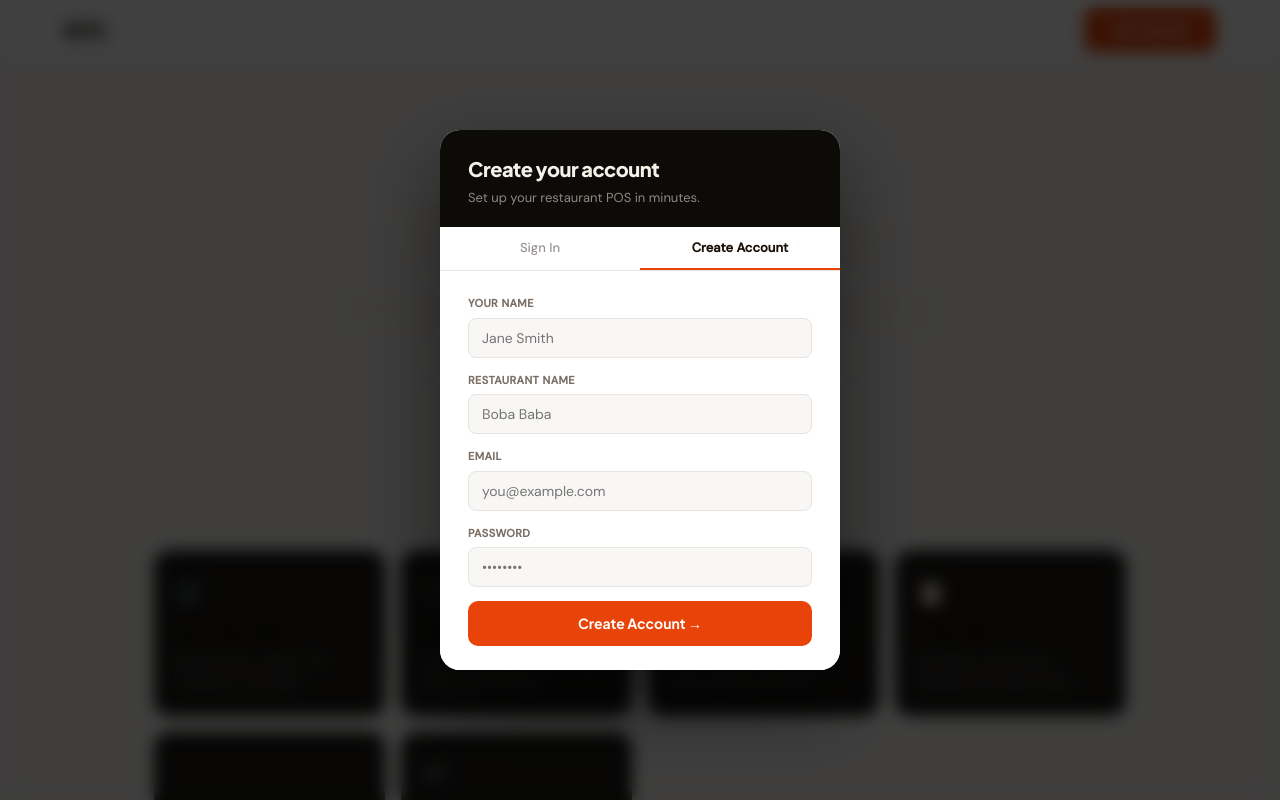
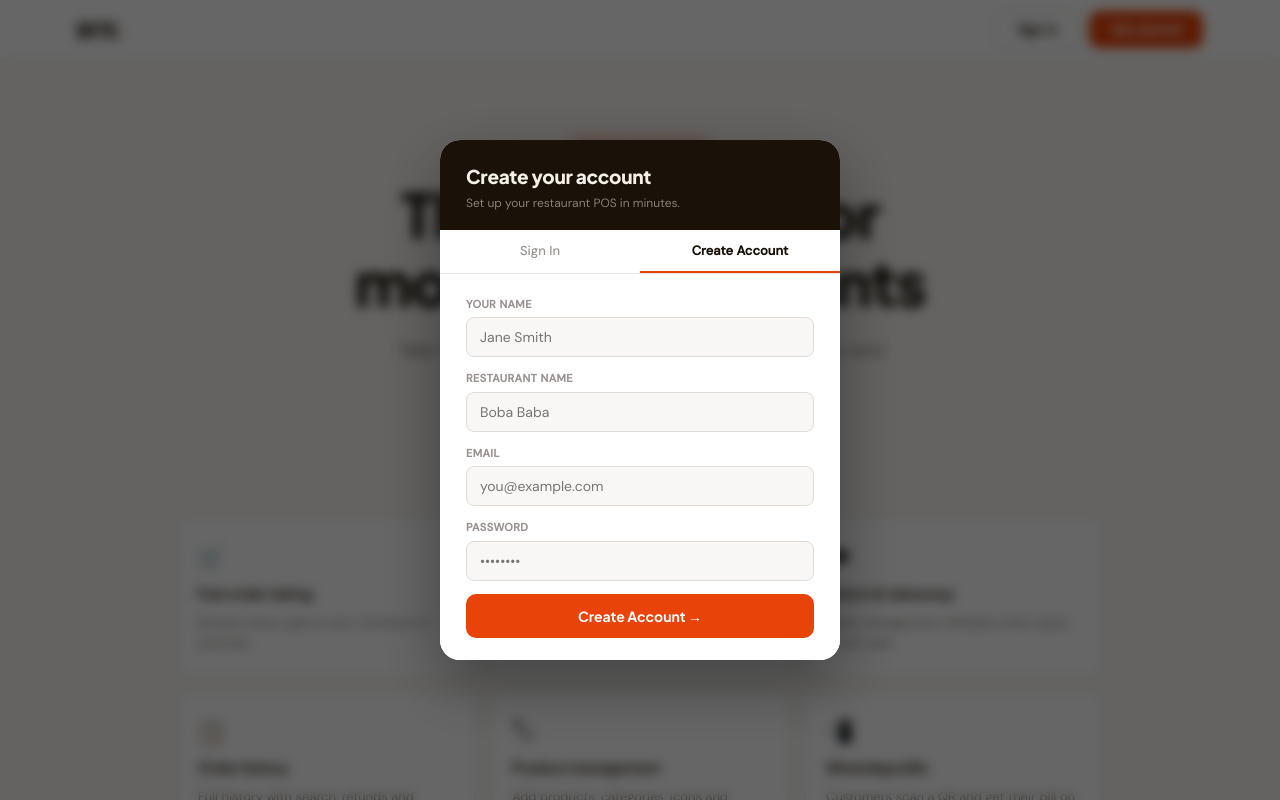
Before and after one commit to vlvvishnu/bit-poss, a React (Vite) app: page / in a window 1280 px wide. Both pictures are taken after a click on the button "Get started". Shown: the top 800 px of the page. Built offline with nearby package versions, Linux system fonts and the light colour scheme; no server answers.

Commit message:
fix: landing page fully hardcoded light colors, no CSS variables

```diff
--- a/src/pages/Landing.jsx
+++ b/src/pages/Landing.jsx
@@ -1,154 +1,101 @@
 import React, { useState } from 'react'
 import { supabase } from '../supabase'
-import { useStore } from '../store/useStore'
 
-const S = {
-  page: {
-    minHeight: '100vh', background: '#F9F7F4',
-    color: '#1A1208', display: 'flex', flexDirection: 'column',
-  },
-  nav: {
-    display: 'flex', alignItems: 'center', justifyContent: 'space-between',
-    padding: '0 5%', height: 60, flexShrink: 0,
-    background: '#fff',
-    borderBottom: '1px solid #e8e4e0',
-    position: 'sticky', top: 0, zIndex: 100,
-  },
-  logo: {
-    fontFamily: "'Plus Jakarta Sans'", fontWeight: 800, fontSize: 20,
-    color: '#1A1208', textDecoration: 'none', letterSpacing: '-0.5px',
-  },
-  dot: { color: 'var(--brand)' },
-  hero: {
-    flex: 1, display: 'flex', flexDirection: 'column',
-    alignItems: 'center', justifyContent: 'center',
-    padding: '80px 5% 60px', textAlign: 'center', gap: 24,
-  },
-  heroTag: {
-    display: 'inline-block',
-    background: 'var(--brand-lt)', color: 'var(--brand)',
-    border: '1px solid rgba(232,68,10,0.2)',
-    borderRadius: 20, padding: '4px 14px', fontSize: 12, fontWeight: 600,
-    letterSpacing: '0.3px', marginBottom: 8,
-  },
-  heroTitle: {
-    fontFamily: "'Plus Jakarta Sans'", fontWeight: 800,
-    fontSize: 'clamp(36px, 6vw, 64px)', lineHeight: 1.1,
-    letterSpacing: '-1.5px', color: 'var(--text)',
-    maxWidth: 700,
-  },
-  heroSub: {
-    fontSize: 'clamp(15px, 2vw, 18px)', color: 'var(--text2)',
-    maxWidth: 520, lineHeight: 1.6,
-  },
-  heroBtns: { display: 'flex', gap: 12, flexWrap: 'wrap', justifyContent: 'center' },
-  btnPrimary: {
-    background: 'var(--brand)', color: '#fff', border: 'none',
-    borderRadius: 'var(--r)', padding: '12px 28px',
-    fontWeight: 700, fontSize: 14, cursor: 'pointer',
-    transition: 'background 0.15s',
-  },
-  btnSecondary: {
-    background: 'transparent', color: 'var(--text)',
-    border: '1.5px solid var(--border2)',
-    borderRadius: 'var(--r)', padding: '12px 28px',
-    fontWeight: 600, fontSize: 14, cursor: 'pointer',
-    transition: 'border-color 0.15s',
-  },
-  features: {
-    display: 'grid', gridTemplateColumns: 'repeat(auto-fit, minmax(220px, 1fr))',
-    gap: 16, padding: '0 5% 80px', maxWidth: 1100, margin: '0 auto', width: '100%',
-  },
-  featureCard: {
-    background: 'var(--card)', border: '1px solid var(--border)',
-    borderRadius: 'var(--r-lg)', padding: '24px 20px', display: 'flex',
-    flexDirection: 'column', gap: 10,
-  },
-  featureIcon: { fontSize: 24 },
-  featureTitle: {
-    fontFamily: "'Plus Jakarta Sans'", fontWeight: 700, fontSize: 14,
-  },
-  featureSub: { fontSize: 13, color: 'var(--text2)', lineHeight: 1.5 },
-  footer: {
-    borderTop: '1px solid var(--border)', padding: '20px 5%',
-    textAlign: 'center', fontSize: 12, color: 'var(--text3)',
-  },
+// Landing page is ALWAYS light mode — completely isolated from theme system
+const L = {
+  page:    { minHeight:'100vh', background:'#F9F7F4', color:'#1A1208',
+             display:'flex', flexDirection:'column', fontFamily:"'DM Sans',sans-serif" },
+  nav:     { display:'flex', alignItems:'center', justifyContent:'space-between',
+             padding:'0 6%', height:60, flexShrink:0,
+             background:'#ffffff', borderBottom:'1px solid #e8e4df',
+             position:'sticky', top:0, zIndex:100 },
+  logo:    { fontFamily:"'Plus Jakarta Sans',sans-serif", fontWeight:800, fontSize:20,
+             color:'#1A1208', letterSpacing:'-0.5px' },
+  logoDot: { color:'#E8440A' },
+  btnPri:  { background:'#E8440A', color:'#fff', border:'none',
+             borderRadius:10, padding:'10px 22px', fontWeight:700,
+             fontSize:13, cursor:'pointer' },
+  btnSec:  { background:'transparent', color:'#1A1208',
+             border:'1.5px solid #d0cbc5', borderRadius:10,
+             padding:'9px 22px', fontWeight:600, fontSize:13, cursor:'pointer' },
+  hero:    { flex:1, display:'flex', flexDirection:'column', alignItems:'center',
+             justifyContent:'center', padding:'72px 5% 56px', textAlign:'center', gap:20 },
+  tag:     { display:'inline-block', background:'rgba(232,68,10,0.1)',
+             color:'#E8440A', border:'1px solid rgba(232,68,10,0.2)',
+             borderRadius:20, padding:'4px 14px', fontSize:12, fontWeight:600 },
+  h1:      { fontFamily:"'Plus Jakarta Sans',sans-serif", fontWeight:800,
+             fontSize:'clamp(34px,5.5vw,62px)', lineHeight:1.1,
+             letterSpacing:'-1.5px', color:'#1A1208', maxWidth:680 },
+  sub:     { fontSize:'clamp(15px,1.8vw,18px)', color:'#7A6E65',
+             maxWidth:500, lineHeight:1.65 },
+  heroBtns:{ display:'flex', gap:12, flexWrap:'wrap', justifyContent:'center' },
+  grid:    { display:'grid', gridTemplateColumns:'repeat(auto-fit,minmax(220px,1fr))',
+             gap:16, padding:'0 6% 72px', maxWidth:1080, margin:'0 auto', width:'100%' },
+  card:    { background:'#ffffff', border:'1px solid #e8e4df',
+             borderRadius:14, padding:'22px 20px',
+             display:'flex', flexDirection:'column', gap:9 },
+  cIcon:   { fontSize:22 },
+  cTitle:  { fontFamily:"'Plus Jakarta Sans',sans-serif", fontWeight:700,
+             fontSize:14, color:'#1A1208' },
+  cSub:    { fontSize:13, color:'#7A6E65', lineHeight:1.55 },
+  footer:  { borderTop:'1px solid #e8e4df', padding:'18px 6%',
+             textAlign:'center', fontSize:12, color:'#b0a89e' },
   // Auth overlay
-  overlay: {
-    position: 'fixed', inset: 0, zIndex: 200,
-    background: 'rgba(0,0,0,0.75)', backdropFilter: 'blur(8px)',
-    display: 'flex', alignItems: 'center', justifyContent: 'center',
-    padding: 16, animation: 'fadeIn 0.2s ease',
-  },
-  authCard: {
-    background: '#fff', borderRadius: 20, width: '100%', maxWidth: 400,
-    overflow: 'hidden', animation: 'popIn 0.2s ease',
-    boxShadow: '0 32px 80px rgba(0,0,0,0.5)',
-  },
-  authHead: {
-    background: 'var(--bg)', padding: '24px 28px 20px',
-  },
-  authTitle: {
-    fontFamily: "'Plus Jakarta Sans'", fontWeight: 800, fontSize: 20,
-    color: 'var(--text)', letterSpacing: '-0.5px',
-  },
-  authSub: { fontSize: 13, color: 'var(--text2)', marginTop: 4 },
-  authTabs: {
-    display: 'flex', borderBottom: '1px solid #e8e4e0', background: '#fff',
-  },
-  authBody: { padding: '24px 28px', background: '#fff', display: 'flex', flexDirection: 'column', gap: 14 },
-  label: { display: 'flex', flexDirection: 'column', gap: 6 },
-  labelText: { fontSize: 11, fontWeight: 700, color: '#7A6E65', textTransform: 'uppercase', letterSpacing: '0.4px' },
-  input: {
-    width: '100%', padding: '10px 13px',
-    border: '1.5px solid #e8e4e0', borderRadius: 8,
-    fontSize: 14, background: '#f9f7f5', color: '#1A1208',
-    outline: 'none', transition: 'border-color 0.15s',
-    fontFamily: "'DM Sans'",
-  },
-  authBtn: {
-    width: '100%', background: 'var(--brand)', color: '#fff',
-    border: 'none', borderRadius: 10, padding: '13px',
-    fontWeight: 700, fontSize: 14, cursor: 'pointer',
-    fontFamily: "'Plus Jakarta Sans'",
-    display: 'flex', alignItems: 'center', justifyContent: 'center', gap: 8,
-    transition: 'background 0.15s',
-  },
-  authErr: {
-    background: '#FEF2F2', border: '1px solid #FECACA',
-    borderRadius: 8, padding: '10px 12px',
-    fontSize: 13, color: '#DC2626',
-  },
-  authOk: {
-    background: '#F0FDF4', border: '1px solid #BBF7D0',
-    borderRadius: 8, padding: '10px 12px',
-    fontSize: 13, color: '#166534',
-  },
+  overlay: { position:'fixed', inset:0, zIndex:200,
+             background:'rgba(0,0,0,0.6)', backdropFilter:'blur(6px)',
+             display:'flex', alignItems:'center', justifyContent:'center',
+             padding:16 },
+  card2:   { background:'#ffffff', borderRadius:20, width:'100%',
+             maxWidth:400, overflow:'hidden',
+             boxShadow:'0 24px 64px rgba(0,0,0,0.35)' },
+  aHead:   { background:'#1A1208', padding:'22px 26px 18px' },
+  aTitle:  { fontFamily:"'Plus Jakarta Sans',sans-serif", fontWeight:800,
+             fontSize:19, color:'#F5F0E8', letterSpacing:'-0.3px' },
+  aSub:    { fontSize:12, color:'rgba(245,240,232,0.5)', marginTop:3 },
+  tabs:    { display:'flex', borderBottom:'1px solid #e8e4df',
+             background:'#fff' },
+  aBody:   { padding:'22px 26px', background:'#fff',
+             display:'flex', flexDirection:'column', gap:13 },
+  lbl:     { display:'flex', flexDirection:'column', gap:5 },
+  lblTxt:  { fontSize:11, fontWeight:700, color:'#9A9290',
+             textTransform:'uppercase', letterSpacing:'0.4px' },
+  inp:     { width:'100%', padding:'10px 13px',
+             border:'1.5px solid #e0dbd6', borderRadius:8,
+             fontSize:14, background:'#f9f7f5', color:'#1A1208',
+             outline:'none', fontFamily:"'DM Sans',sans-serif" },
+  aBtn:    { width:'100%', background:'#E8440A', color:'#fff', border:'none',
+             borderRadius:10, padding:'13px', fontWeight:700, fontSize:14,
+             cursor:'pointer', fontFamily:"'Plus Jakarta Sans',sans-serif",
+             display:'flex', alignItems:'center', justifyContent:'center', gap:8 },
+  err:     { background:'#FEF2F2', border:'1px solid #FECACA',
+             borderRadius:8, padding:'9px 12px', fontSize:12, color:'#DC2626' },
+  ok:      { background:'#F0FDF4', border:'1px solid #BBF7D0',
+             borderRadius:8, padding:'9px 12px', fontSize:12, color:'#166534' },
 }
 
 const FEATURES = [
-  { icon: '🛒', title: 'Fast order taking', sub: 'Browse menu, add to cart, checkout in seconds.' },
-  { icon: '📱', title: 'UPI & cash payments', sub: 'Auto-generate UPI QR. Accept cash, card, or other.' },
-  { icon: '🍽', title: 'Dine in & takeaway', sub: 'Table management. Multiple order types in one view.' },
-  { icon: '📋', title: 'Order history', sub: 'Full history with search, refunds and revenue stats.' },
-  { icon: '🏷', title: 'Product management', sub: 'Add products, categories, icons and prices easily.' },
-  { icon: '📲', title: 'WhatsApp bills', sub: 'Customers scan a QR and get their bill on WhatsApp.' },
+  { icon:'🛒', title:'Fast order taking',     sub:'Browse menu, add to cart, checkout in seconds.' },
+  { icon:'📱', title:'UPI & cash payments',   sub:'Auto-generate UPI QR. Accept cash, card, or other.' },
+  { icon:'🍽', title:'Dine in & takeaway',    sub:'Table management. Multiple order types in one view.' },
+  { icon:'📋', title:'Order history',         sub:'Full history with search, refunds and revenue stats.' },
+  { icon:'🏷', title:'Product management',    sub:'Add products, categories, icons and prices easily.' },
+  { icon:'📲', title:'WhatsApp bills',        sub:'Customers scan a QR and get their bill on WhatsApp.' },
 ]
 
 export default function Landing() {
-  const [authOpen, setAuthOpen]   = useState(false)
-  const [tab, setTab]             = useState('login')
-  const [email, setEmail]         = useState('')
-  const [password, setPassword]   = useState('')
-  const [name, setName]           = useState('')
-  const [bizName, setBizName]     = useState('')
-  const [loading, setLoading]     = useState(false)
-  const [error, setError]         = useState('')
-  const [success, setSuccess]     = useState('')
-  const { showToast }             = useStore()
+  const [authOpen, setAuthOpen] = useState(false)
+  const [tab, setTab]           = useState('login')
+  const [email, setEmail]       = useState('')
+  const [password, setPassword] = useState('')
+  const [name, setName]         = useState('')
+  const [bizName, setBizName]   = useState('')
+  const [loading, setLoading]   = useState(false)
+  const [error, setError]       = useState('')
+  const [success, setSuccess]   = useState('')
 
-  function openAuth(t = 'login') { setTab(t); setError(''); setSuccess(''); setAuthOpen(true) }
-  function closeAuth() { setAuthOpen(false); setError(''); setSuccess('') }
+  function openAuth(t='login') { setTab(t); setError(''); setSuccess(''); setAuthOpen(true) }
+  function closeAuth()          { setAuthOpen(false); setError(''); setSuccess('') }
+  function switchTab(t)         { setTab(t); setError(''); setSuccess('') }
 
   async function handleLogin(e) {
     e.preventDefault()
@@ -156,143 +103,144 @@ export default function Landing() {
     const { error } = await supabase.auth.signInWithPassword({ email, password })
     setLoading(false)
     if (error) setError(error.message)
-    // Auth state change in App.jsx handles the rest
   }
 
   async function handleSignup(e) {
     e.preventDefault()
     if (!name || !bizName) { setError('Name and restaurant name are required'); return }
     setLoading(true); setError('')
-    const slug = bizName.toLowerCase().replace(/[^a-z0-9]+/g, '-').replace(/^-|-$/g, '')
+    const slug = bizName.toLowerCase().replace(/[^a-z0-9]+/g,'-').replace(/^-|-$/g,'')
     const { data, error } = await supabase.auth.signUp({
       email, password,
-      options: { data: { full_name: name, biz_name: bizName } }
+      options: { data: { full_name:name, biz_name:bizName } }
     })
     if (error) { setLoading(false); setError(error.message); return }
-
-    // Create tenant
-    const { data: tenant, error: tErr } = await supabase
-      .from('tenants')
-      .insert({ slug, name: bizName, biz_name: bizName, owner_email: email })
-      .select('id')
-      .single()
-
-    if (tErr && !tErr.message.includes('duplicate')) {
-      setLoading(false); setError('Account created but setup failed. Please sign in.')
-      return
-    }
-
-    // Link profile
-    if (tenant?.id) {
+    const { data:tenant } = await supabase.from('tenants')
+      .insert({ slug, name:bizName, biz_name:bizName, owner_email:email })
+      .select('id').single()
+    if (tenant?.id && data?.user) {
       await supabase.from('profiles').upsert({
-        id: data.user.id, tenant_id: tenant.id, role: 'owner', full_name: name
+        id:data.user.id, tenant_id:tenant.id, role:'owner', full_name:name
       })
     }
-
     setLoading(false)
     setSuccess('Account created! Check your email to confirm, then sign in.')
     setTab('login')
   }
 
+  const Spinner = () => (
+    <span style={{ width:15,height:15,border:'2px solid rgba(255,255,255,0.35)',
+      borderTopColor:'#fff',borderRadius:'50%',display:'inline-block',
+      animation:'lspin 0.65s linear infinite' }}/>
+  )
+
   return (
-    <div style={S.page}>
+    <div style={L.page}>
+      <style>{`@keyframes lspin{to{transform:rotate(360deg)}}`}</style>
+
       {/* Nav */}
-      <nav style={S.nav}>
-        <span style={S.logo}>BITE<span style={S.dot}>.</span></span>
-        <div style={{ display: 'flex', gap: 8 }}>
-          <button style={S.btnSecondary} onClick={() => openAuth('login')}>Sign in</button>
-          <button style={S.btnPrimary}   onClick={() => openAuth('signup')}>Get started</button>
+      <nav style={L.nav}>
+        <span style={L.logo}>BITE<span style={L.logoDot}>.</span></span>
+        <div style={{ display:'flex', gap:8 }}>
+          <button style={L.btnSec} onClick={() => openAuth('login')}>Sign in</button>
+          <button style={L.btnPri} onClick={() => openAuth('signup')}>Get started</button>
         </div>
       </nav>
 
       {/* Hero */}
-      <div style={S.hero}>
-        <div style={S.heroTag}>by Pay4 · Free forever</div>
-        <h1 style={S.heroTitle}>The POS built for<br/>modern restaurants</h1>
-        <p style={S.heroSub}>
+      <div style={L.hero}>
+        <span style={L.tag}>by Pay4 · Free forever</span>
+        <h1 style={L.h1}>The POS built for<br/>modern restaurants</h1>
+        <p style={L.sub}>
           Take orders, accept UPI payments, manage your menu and track every sale — all in one place.
         </p>
-        <div style={S.heroBtns}>
-          <button style={S.btnPrimary} onClick={() => openAuth('signup')}>Start free →</button>
-          <button style={S.btnSecondary} onClick={() => openAuth('login')}>Sign in</button>
+        <div style={L.heroBtns}>
+          <button style={{ ...L.btnPri, padding:'13px 28px', fontSize:15 }}
+            onClick={() => openAuth('signup')}>Start free →</button>
+          <button style={{ ...L.btnSec, padding:'12px 28px', fontSize:15 }}
+            onClick={() => openAuth('login')}>Sign in</button>
         </div>
       </div>
 
-      {/* Features */}
-      <div style={S.features}>
+      {/* Feature cards */}
+      <div style={L.grid}>
         {FEATURES.map(f => (
-          <div key={f.title} style={S.featureCard}>
-            <div style={S.featureIcon}>{f.icon}</div>
-            <div style={S.featureTitle}>{f.title}</div>
-            <div style={S.featureSub}>{f.sub}</div>
+          <div key={f.title} style={L.card}>
+            <span style={L.cIcon}>{f.icon}</span>
+            <span style={L.cTitle}>{f.title}</span>
+            <span style={L.cSub}>{f.sub}</span>
           </div>
         ))}
       </div>
 
-      <footer style={S.footer}>© {new Date().getFullYear()} Pay4. All rights reserved.</footer>
+      <footer style={L.footer}>© {new Date().getFullYear()} Pay4. All rights reserved.</footer>
 
-      {/* Auth overlay */}
+      {/* Auth modal */}
       {authOpen && (
-        <div style={S.overlay} onClick={e => e.target === e.currentTarget && closeAuth()}>
-          <div style={S.authCard}>
-            <div style={S.authHead}>
-              <div style={S.authTitle}>
-                {tab === 'login' ? 'Sign in to BITE.' : 'Create your account'}
+        <div style={L.overlay} onClick={e => e.target===e.currentTarget && closeAuth()}>
+          <div style={L.card2}>
+            {/* Dark header */}
+            <div style={L.aHead}>
+              <div style={L.aTitle}>
+                {tab==='login' ? 'Sign in to BITE.' : 'Create your account'}
               </div>
-              <div style={S.authSub}>
-                {tab === 'login' ? 'Enter your credentials to continue.' : 'Set up your restaurant POS in minutes.'}
+              <div style={L.aSub}>
+                {tab==='login' ? 'Enter your credentials to continue.'
+                  : 'Set up your restaurant POS in minutes.'}
               </div>
             </div>
 
             {/* Tabs */}
-            <div style={S.authTabs}>
-              {['login', 'signup'].map(t => (
-                <button key={t} onClick={() => { setTab(t); setError(''); setSuccess('') }}
-                  style={{
-                    flex: 1, padding: '12px', background: 'none',
-                    border: 'none', borderBottom: tab === t ? '2px solid var(--brand)' : '2px solid transparent',
-                    color: tab === t ? '#1A1208' : '#9A9290',
-                    fontWeight: tab === t ? 700 : 500, fontSize: 13, cursor: 'pointer',
-                    fontFamily: "'DM Sans'",
-                  }}>
-                  {t === 'login' ? 'Sign In' : 'Create Account'}
-                </button>
+            <div style={L.tabs}>
+              {['login','signup'].map(t => (
+                <button key={t} onClick={() => switchTab(t)} style={{
+                  flex:1, padding:'12px', background:'none', border:'none',
+                  borderBottom: tab===t ? '2px solid #E8440A' : '2px solid transparent',
+                  color: tab===t ? '#1A1208' : '#9A9290',
+                  fontWeight: tab===t ? 700 : 500, fontSize:13, cursor:'pointer',
+                  fontFamily:"'DM Sans',sans-serif",
+                }}>{t==='login' ? 'Sign In' : 'Create Account'}</button>
               ))}
             </div>
 
-            <form onSubmit={tab === 'login' ? handleLogin : handleSignup} style={S.authBody}>
-              {tab === 'signup' && (
+            {/* Form */}
+            <form onSubmit={tab==='login' ? handleLogin : handleSignup} style={L.aBody}>
+              {tab==='signup' && (
                 <>
-                  <label style={S.label}>
-                    <span style={S.labelText}>Your Name</span>
-                    <input style={S.input} value={name} onChange={e => setName(e.target.value)}
+                  <label style={L.lbl}>
+                    <span style={L.lblTxt}>Your Name</span>
+                    <input style={L.inp} value={name} onChange={e=>setName(e.target.value)}
                       placeholder="Jane Smith" autoComplete="name" required />
                   </label>
-                  <label style={S.label}>
-                    <span style={S.labelText}>Restaurant Name</span>
-                    <input style={S.input} value={bizName} onChange={e => setBizName(e.target.value)}
+                  <label style={L.lbl}>
+                    <span style={L.lblTxt}>Restaurant Name</span>
+                    <input style={L.inp} value={bizName} onChange={e=>setBizName(e.target.value)}
                       placeholder="Boba Baba" autoComplete="organization" required />
                   </label>
                 </>
               )}
-              <label style={S.label}>
-                <span style={S.labelText}>Email</span>
-                <input style={S.input} type="email" value={email} onChange={e => setEmail(e.target.value)}
+              <label style={L.lbl}>
+                <span style={L.lblTxt}>Email</span>
+                <input style={L.inp} type="email" value={email}
+                  onChange={e=>setEmail(e.target.value)}
                   placeholder="you@example.com" autoComplete="email" required />
               </label>
-              <label style={S.label}>
-                <span style={S.labelText}>Password</span>
-                <input style={S.input} type="password" value={password} onChange={e => setPassword(e.target.value)}
-                  placeholder="••••••••" autoComplete={tab === 'login' ? 'current-password' : 'new-password'}
-                  required minLength={8} />
+              <label style={L.lbl}>
+                <span style={L.lblTxt}>Password</span>
+                <input style={L.inp} type="password" value={password}
+                  onChange={e=>setPassword(e.target.value)}
+                  placeholder="••••••••" minLength={8} required
+                  autoComplete={tab==='login'?'current-password':'new-password'} />
               </label>
 
-              {error   && <div style={S.authErr}>{error}</div>}
-              {success && <div style={S.authOk}>{success}</div>}
+              {error   && <div style={L.err}>{error}</div>}
+              {success && <div style={L.ok}>{success}</div>}
 
-              <button type="submit" style={S.authBtn} disabled={loading}>
-                {loading ? <span className="spinner" style={{borderTopColor:'#fff'}} /> : null}
-                {loading ? 'Please wait…' : tab === 'login' ? 'Sign In →' : 'Create Account →'}
+              <button type="submit" style={L.aBtn} disabled={loading}>
+                {loading && <Spinner />}
+                {loading ? 'Please wait…'
+                  : tab==='login' ? 'Sign In →'
+                  : 'Create Account →'}
               </button>
             </form>
           </div>
```
